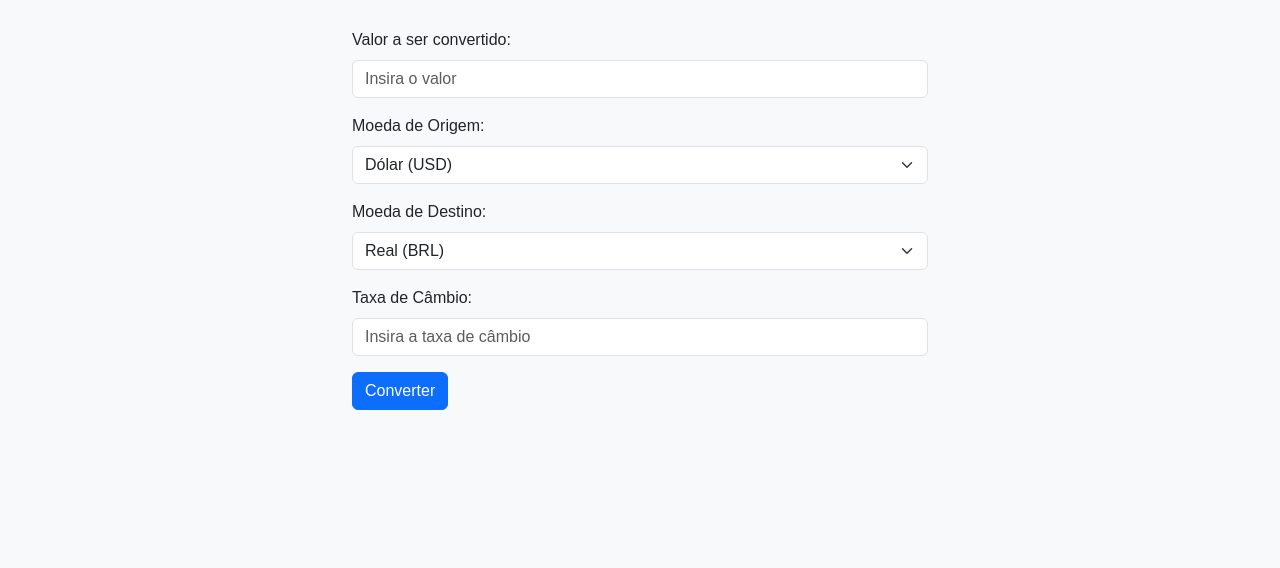
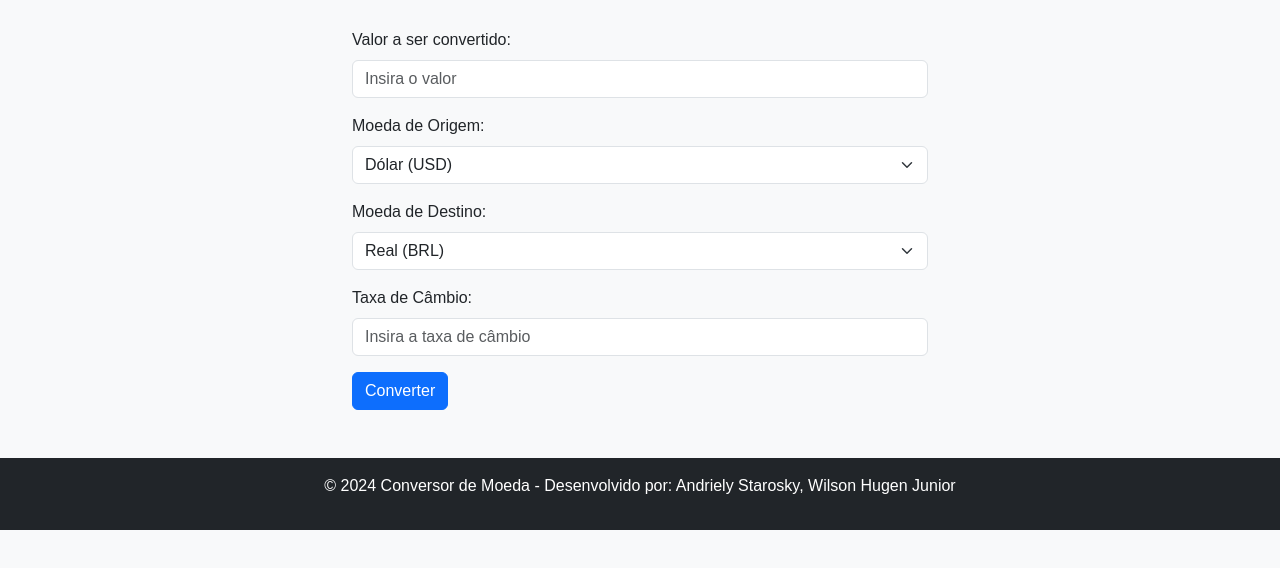
Before and after one commit to andrielystarosky/conversor_moedas, a plain HTML site: page index.html in a window 1280 px wide. Shown: the part 116-684 px from the top of the page. Drawn offline with nearby package versions, Linux system fonts and the light colour scheme.

Commit message:
incluindo nome

```diff
--- a/index.html
+++ b/index.html
@@ -46,6 +46,11 @@
         </div>
     </div>
 
+    <!-- Footer com os desenvolvedores -->
+    <footer class="mt-5 bg-dark text-white text-center py-3">
+        <p>&copy; 2024 Conversor de Moeda - Desenvolvido por: Andriely Starosky, Wilson Hugen Junior</p>
+    </footer>
+
     <!-- Scripts -->
     <script src="script.js"></script>
 </body>
```
Also changed, not shown: 1 other file.
